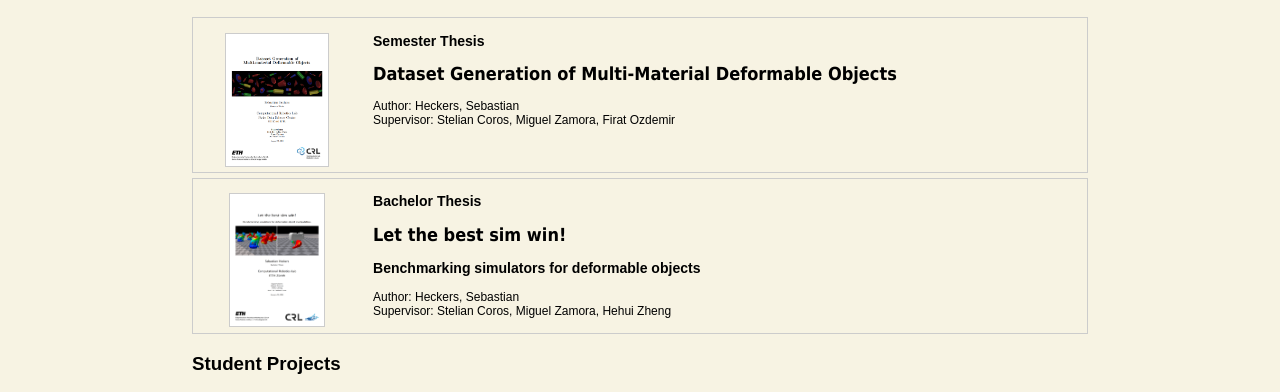
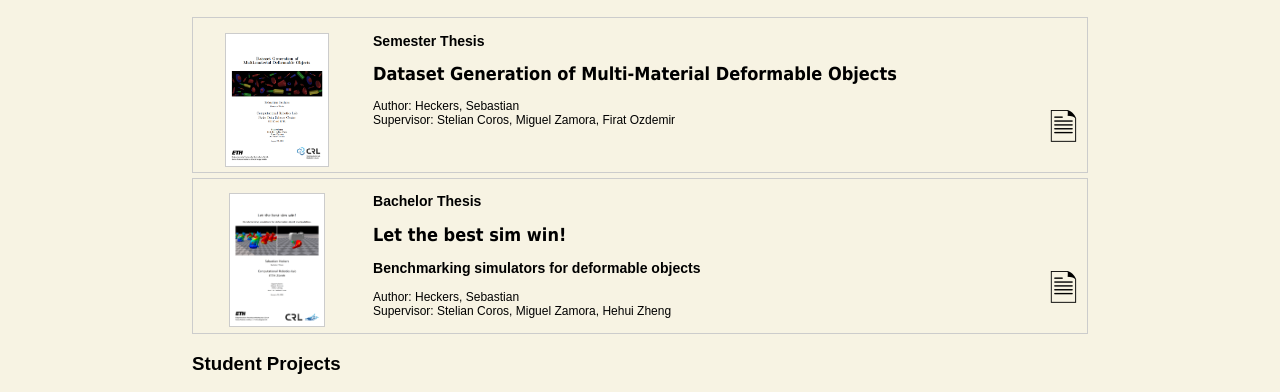
Before and after one commit to seba-heck/seba-heck.github.io, a Jekyll site: the page built from projects.html, in a window 1280 px wide. Shown: the part 300-692 px from the top of the page. Built offline with Jekyll 4.4.1, drawn with Linux system fonts in a browser that asks for light colours; some web fonts are replaced.

Commit message:
fixed paper sign

```diff
--- a/projects.html
+++ b/projects.html
@@ -16,7 +16,8 @@ title: Projects Overview
     <p>
         Author: Heckers, Sebastian <br>
         Supervisor: Stelian Coros, Miguel Zamora, Firat Ozdemir
-    </p>" %}
+    </p>"
+    paper=true %}
 
   {% include link_box.html
     url="/projects/bachelorthesis.html"
@@ -27,7 +28,8 @@ title: Projects Overview
     <p>
         Author: Heckers, Sebastian <br>
         Supervisor: Stelian Coros, Miguel Zamora, Hehui Zheng
-    </p>" %}
+    </p>"
+    paper=true %}
 
   <h3> Student Projects </h3>
 
@@ -40,6 +42,6 @@ title: Projects Overview
         Author: Heckers, Sebastian <br>
         Supervisor: Prof. Dr. Robert Katzschmann, Mike Yan Michelis
     </p>"
-    paper=true%}
+    paper=true %}
 
 </div>
```
